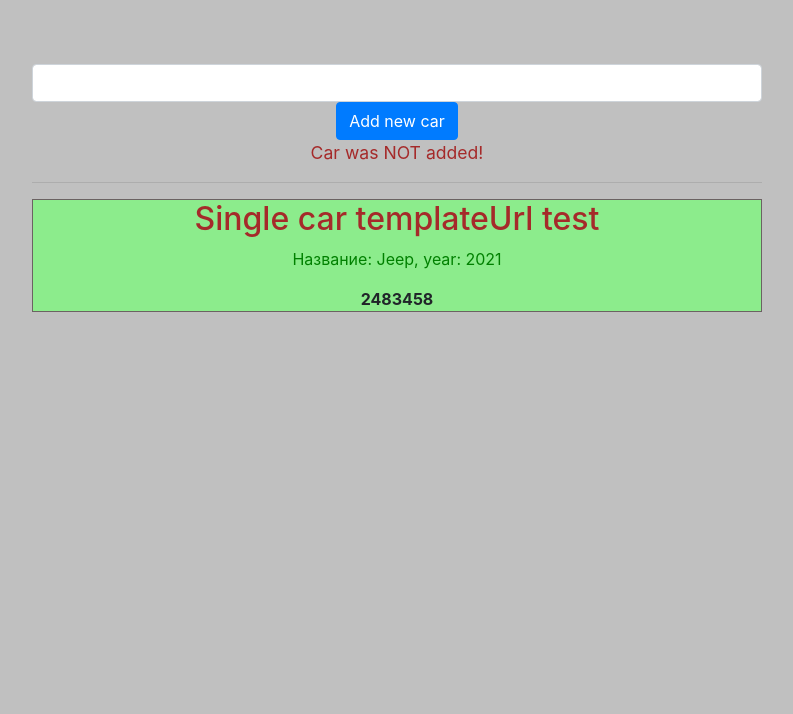
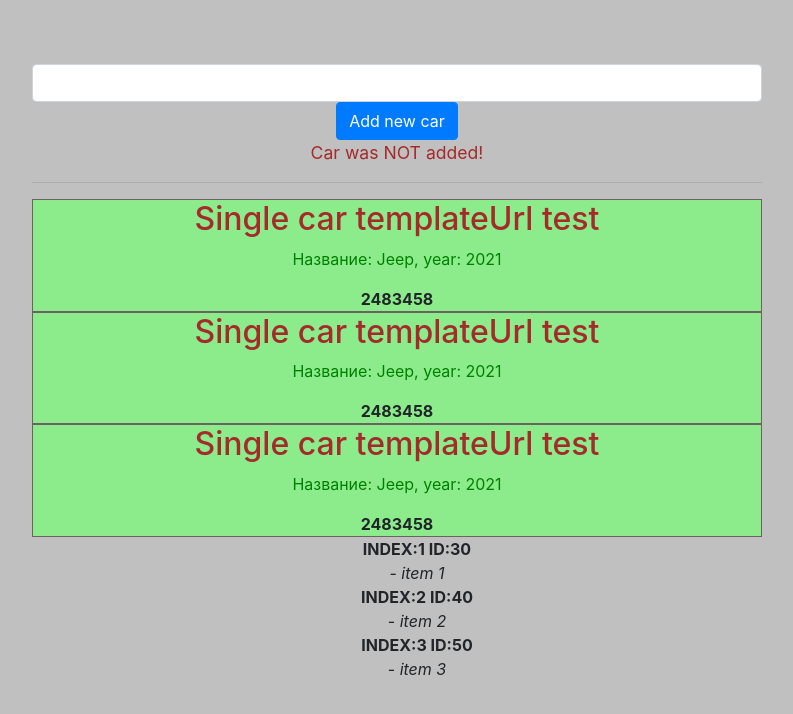
Before and after one commit to silberpavel/ng2-cli-theory, an Angular app: page / in a window 1280 px wide. Shown: the top 714 px of the page, without its empty margins (53-846 px from the left). Built offline with nearby package versions, Linux system fonts and the light colour scheme.

Commit message:
ngFor
For

```diff
--- a/src/app/cars/cars.component.css
+++ b/src/app/cars/cars.component.css
@@ -1,6 +1,10 @@
 b {
     display: block;
 }
+
+ul {
+    list-style-type: none;
+  }
 
 p {
     color: brown;
--- a/src/app/cars/cars.component.html
+++ b/src/app/cars/cars.component.html
@@ -1,9 +1,18 @@
 
 <input type="text" class="form-control" [(ngModel)]="carName">
 <button class="btn btn-primary" (click)="addCar()">Add new car</button>
+
+<!-- * говорит о том что это структурная деректива-->
 <p *ngIf="!addCarStatus; else successStatus">Car was NOT added!</p>
 <ng-template #successStatus>
     <p>Car was added successfully!</p>
 </ng-template>
+
 <hr>
-<app-car></app-car>
+<app-car *ngFor="let car of cars"></app-car>
+
+<ul>
+    <li *ngFor="let item of items; let idx = index">
+        <b>INDEX:{{ idx + 1 }}  ID:{{ item.id }}</b> - <i>{{ item.name }}</i>
+    </li>
+</ul>
--- a/src/app/cars/cars.component.ts
+++ b/src/app/cars/cars.component.ts
@@ -19,21 +19,19 @@ export class CarsComponent {
 
   carName = '';
   addCarStatus =false;
+  cars = ['Ford', 'Audi', 'BMW'];
+  items = [{id: 30, name: 'item 1'},{id: 40, name: 'item 2'},{id: 50, name: 'item 3'}];
 
   constructor() {
 
   }
 
-
   addCar() {
     this.addCarStatus = true;
+    this.cars.push(this.carName);
+    this.carName ='';
   }
 
 
 
-
-
-
-
-
 }
```
